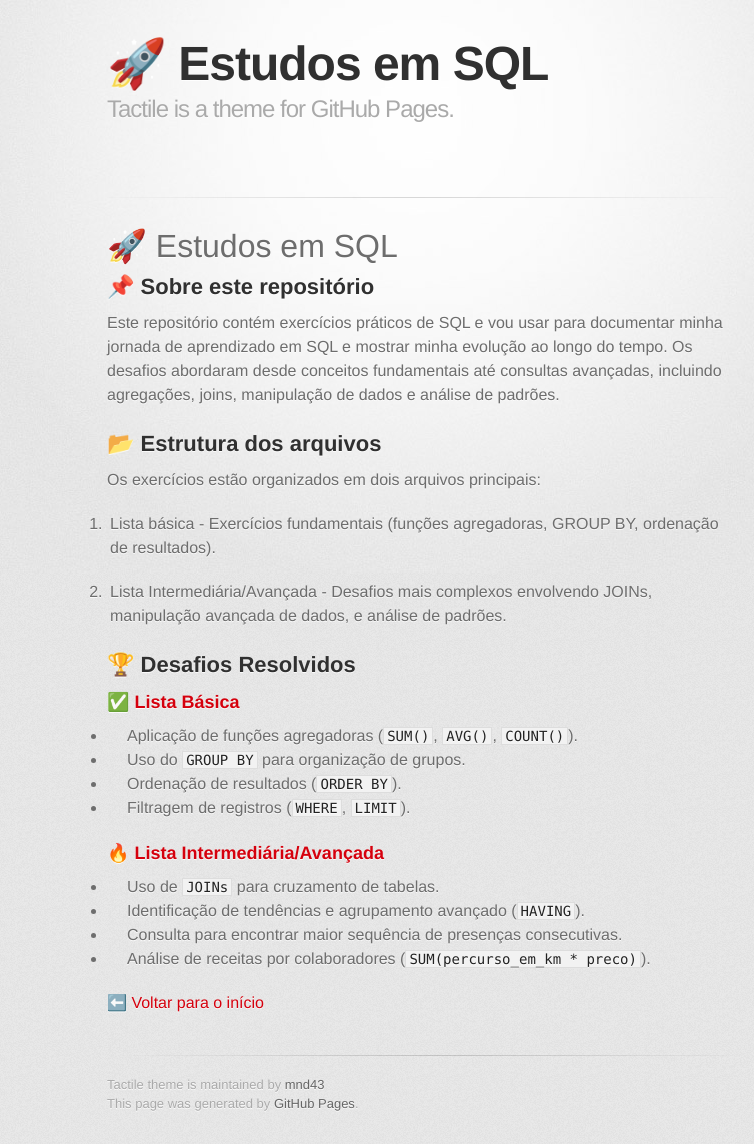
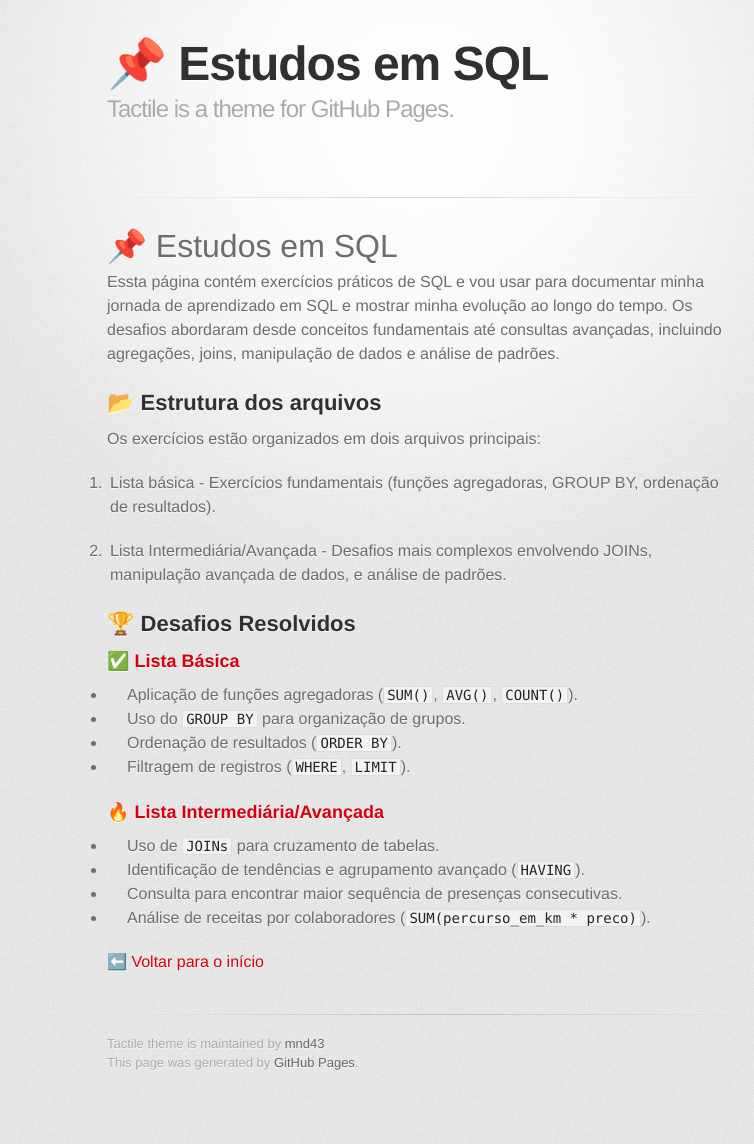
Before and after one commit to mnd43/Portifolio-Mnd43, a Jekyll site: the page built from Lista_Exercicios_sql.md, in a window 1280 px wide. Shown: the whole page, without its empty margins (223-977 px from the left). Built offline with Jekyll 4.4.1, drawn with Linux system fonts in a browser that asks for light colours; some web fonts are replaced; our own code applies the rules of GitHub Pages for plain Markdown files; after the commit the page ends 1103 px from its top, so only the background shows below that.

Commit message:
Update Lista_Exercicios_sql.md

```diff
--- a/Lista_Exercicios_sql.md
+++ b/Lista_Exercicios_sql.md
@@ -1,7 +1,6 @@
-# 🚀 Estudos em SQL
+# 📌 Estudos em SQL
 
-## 📌 Sobre este repositório
-Este repositório contém exercícios práticos de SQL e vou usar para documentar minha jornada de aprendizado em SQL e mostrar minha evolução ao longo do tempo. Os desafios abordaram desde conceitos fundamentais até consultas avançadas, incluindo agregações, joins, manipulação de dados e análise de padrões.
+Essta página contém exercícios práticos de SQL e vou usar para documentar minha jornada de aprendizado em SQL e mostrar minha evolução ao longo do tempo. Os desafios abordaram desde conceitos fundamentais até consultas avançadas, incluindo agregações, joins, manipulação de dados e análise de padrões.
 
 ## 📂 Estrutura dos arquivos
 Os exercícios estão organizados em dois arquivos principais:
```
